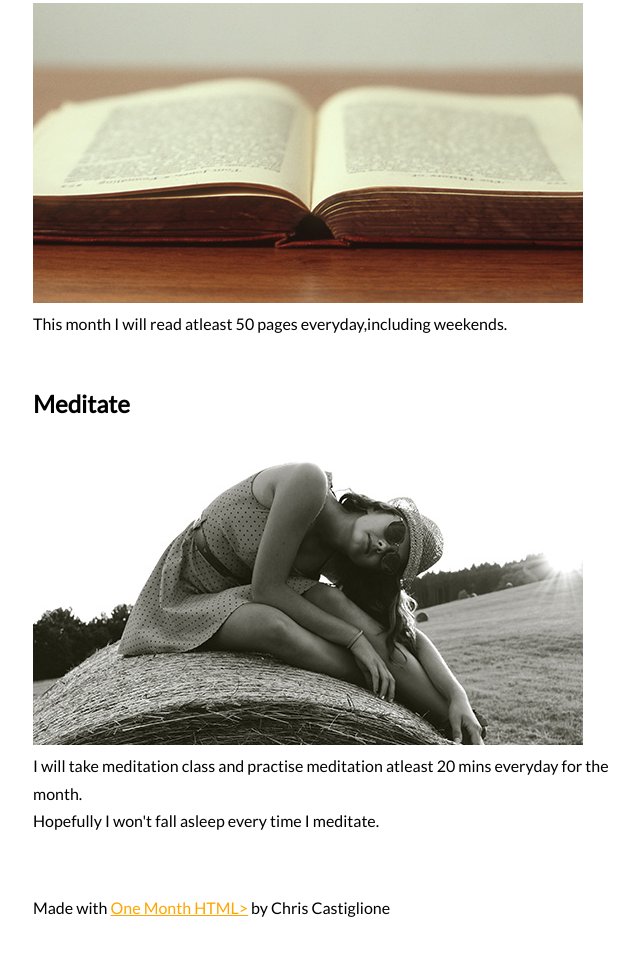
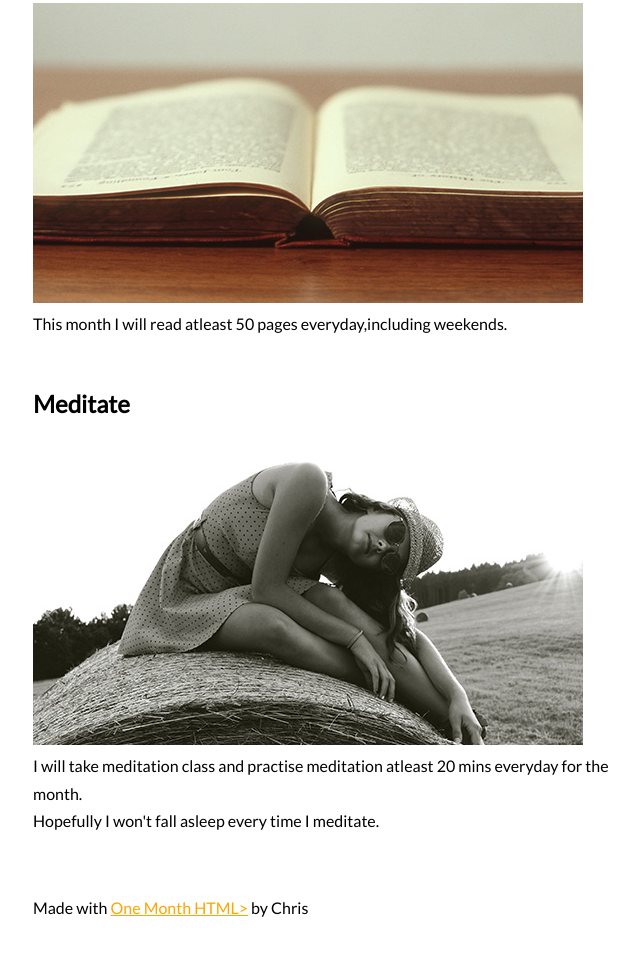
Before and after one commit to Tanishka71/monthly-resolution, a plain HTML site: page index.html in a window 1280 px wide. Shown: the part 737-1693 px from the top of the page, without its empty margins (137-777 px from the left). Drawn offline with Linux system fonts and the light colour scheme.

Commit message:
Update index.html

```diff
--- a/index.html
+++ b/index.html
@@ -45,7 +45,7 @@
 		</div>
 		<div class="clear"></div>
 		<div id="footer" class="alignleft">
-			<p>Made with <a href="http://www.onemonth.com" target="_blank">One Month HTML></a> by Chris Castiglione</p>
+			<p>Made with <a href="http://www.onemonth.com" target="_blank">One Month HTML></a> by Chris </p>
 		</div>
 	</div>
 	</body>
```
